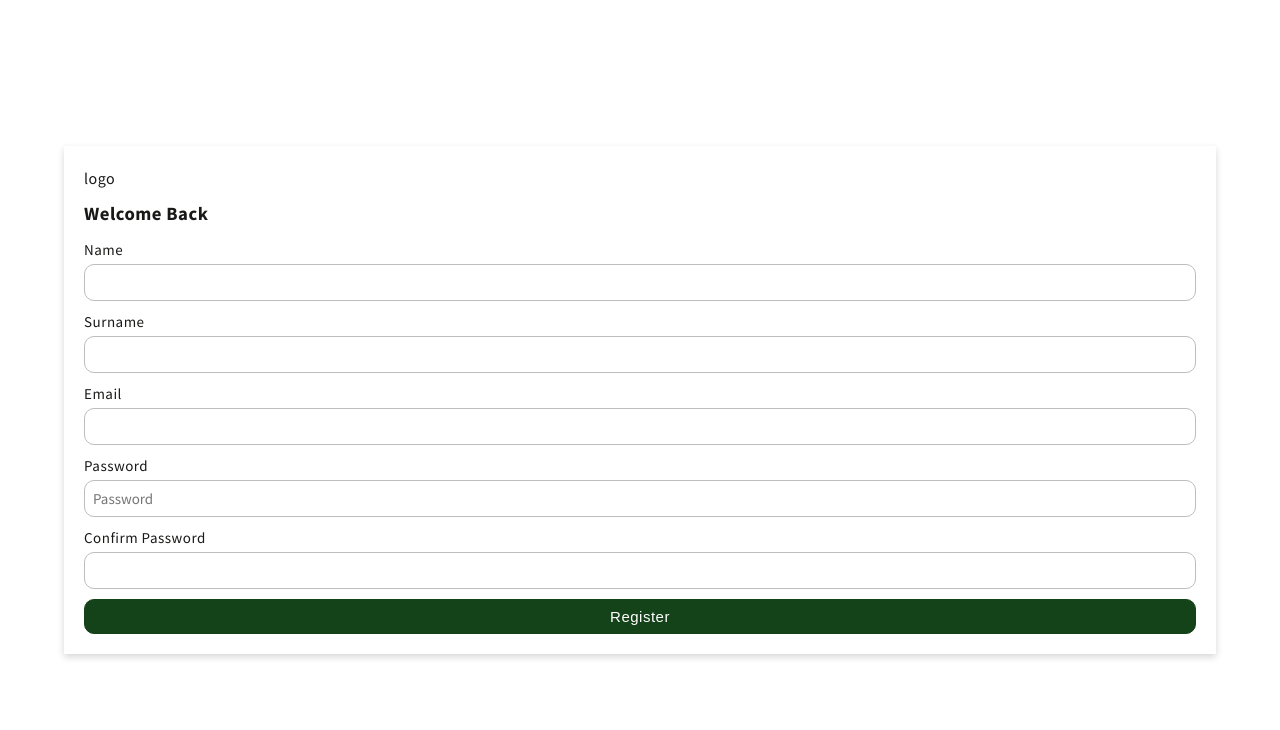
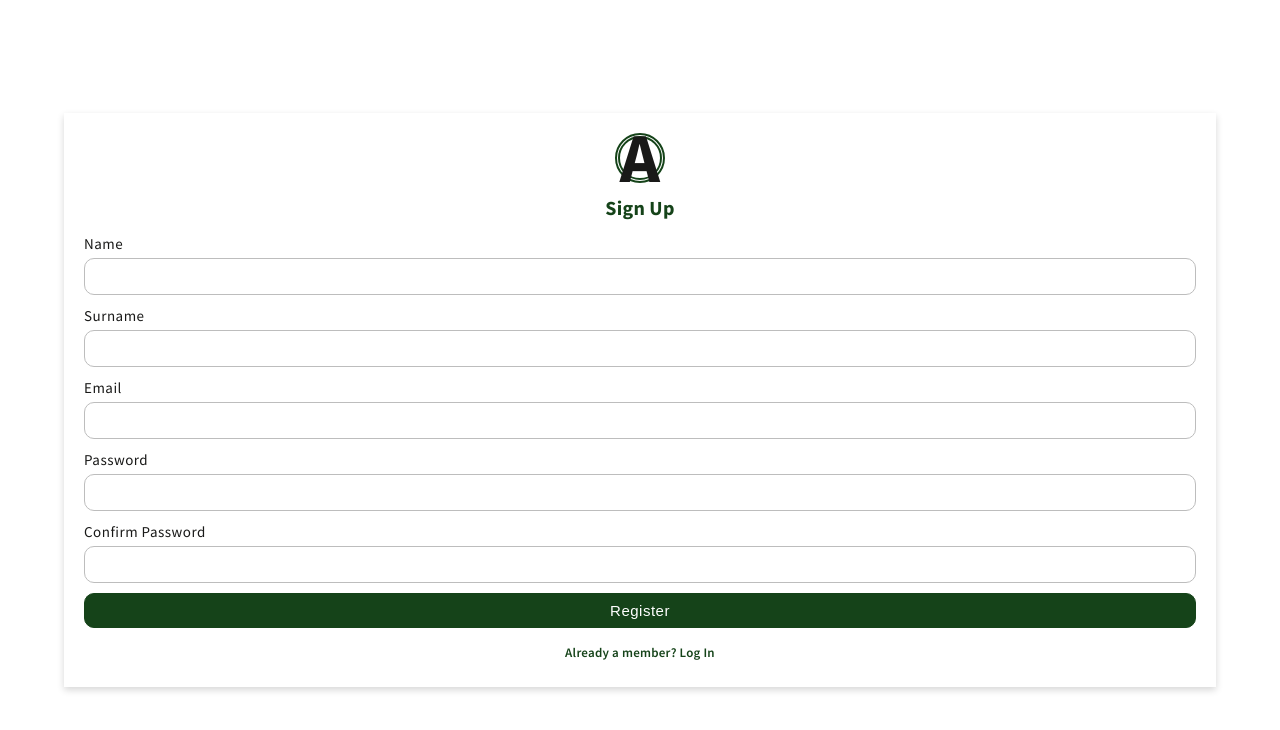
Before and after one commit to margaiwangara/accumulate-client, a React (Create React App) app: page /#/register in a window 1280 px wide. Shown: the top 730 px of the page. Built offline with nearby package versions, Linux system fonts and the light colour scheme.

Commit message:
added proptypes and implemented conditional rendering for forms

```diff
--- a/src/App.css
+++ b/src/App.css
@@ -46,3 +46,12 @@ btn {
   overflow-x: hidden;
   overflow-y: auto;
 }
+
+.simplebar-scroller .simplebar-wrapper {
+  height: 100vh;
+  width: 100%;
+  overflow-x: hidden;
+  overflow-y: auto;
+  display: grid;
+  grid-template-columns: 1fr;
+}
--- a/src/App.js
+++ b/src/App.js
@@ -2,6 +2,7 @@ import React from 'react';
 import { HashRouter, Route, Switch } from 'react-router-dom';
 import loading from './utils/app';
 
+// css
 import './App.css';
 
 // views
--- /dev/null
+++ b/src/components/App/Logo.js
@@ -0,0 +1,12 @@
+import React from 'react';
+import { LogoContainer } from '@/utils/theme';
+
+function Logo() {
+  return (
+    <LogoContainer>
+      <span>A</span>
+    </LogoContainer>
+  );
+}
+
+export default Logo;
--- /dev/null
+++ b/src/components/Auth/AuthCard.js
@@ -0,0 +1,53 @@
+import React from 'react';
+import styled from 'styled-components';
+import PropTypes from 'prop-types';
+import { pixelsToRem, fontSize } from '@/utils/styles';
+
+// components
+import Logo from '../App/Logo';
+import AuthForm from './AuthForm';
+
+function AuthCard({ heading, path }) {
+  return (
+    <AuthContainer>
+      <Card>
+        <Logo />
+        <Heading3>{heading}</Heading3>
+        <AuthForm path={path} />
+      </Card>
+    </AuthContainer>
+  );
+}
+
+AuthCard.propTypes = {
+  heading: PropTypes.string,
+  path: PropTypes.string,
+};
+
+const AuthContainer = styled.section`
+  height: 100%;
+  width: 100%;
+  display: grid;
+  grid-template-columns: 1fr;
+  align-items: center;
+  justify-items: center;
+`;
+
+const Card = styled.article`
+  padding: ${pixelsToRem(20)};
+  background-color: var(--whiteColor);
+  display: grid;
+  grid-template-columns: 1fr;
+  gap: ${pixelsToRem(10)};
+  box-shadow: 0 ${pixelsToRem(3)} ${pixelsToRem(7)} rgba(0, 0, 0, 0.16);
+  width: 90%;
+`;
+
+const Heading3 = styled.h3`
+  text-align: center;
+  color: var(--primaryColor);
+  ${fontSize(20)}
+  letter-spacing: 0.25px;
+`;
+
+export default AuthCard;
--- /dev/null
+++ b/src/components/Auth/AuthForm.js
@@ -0,0 +1,128 @@
+import React from 'react';
+import styled from 'styled-components';
+import PropTypes from 'prop-types';
+import { Link } from 'react-router-dom';
+import { pixelsToRem, fontSize } from '@/utils/styles';
+
+function AuthForm({ path }) {
+  return (
+    <AuthFormContainer autoComplete="off">
+      {path === 'register' ? (
+        <>
+          <AuthFormGroup>
+            <label htmlFor="nameField">Name</label>
+            <AuthFormInput type="text" name="name" id="nameField" required />
+          </AuthFormGroup>
+          <AuthFormGroup>
+            <label htmlFor="surnameField">Surname</label>
+            <AuthFormInput type="text" name="surname" id="surnameField" />
+          </AuthFormGroup>
+        </>
+      ) : null}
+      <AuthFormGroup>
+        <label htmlFor="emailField">Email</label>
+        <AuthFormInput type="email" name="email" id="emailField" required />
+      </AuthFormGroup>
+      <AuthFormGroup>
+        <label htmlFor="passwordField">Password</label>
+        <AuthFormInput
+          type="password"
+          name="password"
+          id="passwordField"
+          required
+        />
+      </AuthFormGroup>
+      {path === 'register' ? (
+        <AuthFormGroup>
+          <label htmlFor="confirmPasswordField">Confirm Password</label>
+          <AuthFormInput
+            type="password"
+            name="confirm_password"
+            id="confirmPasswordField"
+            required
+          />
+        </AuthFormGroup>
+      ) : null}
+      <Button type="submit" className="btn btn-primary">
+        {path === 'login' ? 'Log In' : 'Register'}
+      </Button>
+      <p>
+        {path === 'login' ? 'Not a member? ' : 'Already a member? '}
+        {path === 'login' ? (
+          <Link to="/register">Register</Link>
+        ) : (
+          <Link to="/login">Log In</Link>
+        )}
+      </p>
+    </AuthFormContainer>
+  );
+}
+
+AuthForm.propTypes = {
+  path: PropTypes.string,
+};
+
+const AuthFormContainer = styled.form`
+  display: grid;
+  grid-template-columns: 1fr;
+  gap: ${pixelsToRem(10)};
+
+  p {
+    ${fontSize(13)}
+    letter-spacing: 0.25px;
+    font-weight: 600;
+    justify-self: center;
+    padding: ${pixelsToRem(5)} 0;
+    color: var(--primaryColor);
+
+    a {
+      color: var(--primaryColor);
+      &:hover {
+        opacity: 0.5;
+      }
+    }
+  }
+`;
+
+const AuthFormGroup = styled.div`
+  display: grid;
+  grid-template-columns: 1fr;
+  gap: ${pixelsToRem(2.5)};
+
+  label {
+    ${fontSize(15)}
+  }
+`;
+
+const AuthFormInput = styled.input`
+  padding: ${pixelsToRem(8)} ${pixelsToRem(8)};
+  outline: none;
+  border: solid ${pixelsToRem(1)} var(--lightGreyColor);
+  border-radius: ${pixelsToRem(10)};
+  ${fontSize(15)}
+  color: var(--blackColor);
+`;
+
+const Button = styled.button`
+padding: ${pixelsToRem(8)};
+    text-transform: capitalize;
+    font-weight: 400;
+    ${fontSize(15)}
+    border-radius: ${pixelsToRem(10)};
+    cursor: pointer;
+    letter-spacing: ${pixelsToRem(0.5)};
+
+
+    &.btn-primary {
+      background-color: var(--primaryColor);
+      color: var(--whiteColor);
+      border: solid ${pixelsToRem(1)} var(--primaryColor);
+
+      &:hover {
+        color: var(--primary);
+        background-color: var(--whiteColor);
+      }
+    }
+`;
+
+export default AuthForm;
--- /dev/null
+++ b/src/utils/theme.js
@@ -0,0 +1,31 @@
+import styled from 'styled-components';
+import { fontSize } from './styles';
+
+export const LogoContainer = styled.div`
+  display: grid;
+  grid-template-columns: auto;
+  align-items: center;
+  justify-items: center;
+
+  span {
+    height: 50px;
+    width: 50px;
+    border: double 5px var(--primaryColor);
+    border-radius: 50%;
+    display: flex;
+    align-items: center;
+    justify-content: center;
+    ${fontSize(70)}
+    font-weight: 700;
+    position: relative;
+
+    &:after {
+      position: absolute;
+      height: 150%;
+      width: 75%;
+      background-color: var(--whiteColor);
+      top: -10px;
+      right: -10px;
+    }
+  }
+`;
--- a/src/views/Pages/Login.js
+++ b/src/views/Pages/Login.js
@@ -1,7 +1,8 @@
 import React from 'react';
+import AuthCard from '@/components/Auth/AuthCard';
 
 function Login() {
-  return <p>Login here</p>;
+  return <AuthCard path="login" heading="Log In" />;
 }
 
 export default Login;
--- a/src/views/Pages/Register.js
+++ b/src/views/Pages/Register.js
@@ -1,136 +1,8 @@
 import React from 'react';
-import styled from 'styled-components';
-import { pixelsToRem, fontSize } from '@/utils/styles';
+import AuthCard from '@/components/Auth/AuthCard';
 
 function Register() {
-  return (
-    <AuthContainer>
-      <section className="auth-card">
-        <div className="logo-container">logo</div>
-        <h3>Welcome Back</h3>
-        <form action="#auth" className="auth-form" autoComplete="off">
-          <div className="form-group">
-            <label htmlFor="nameField">Name</label>
-            <input
-              type="text"
-              name="name"
-              id="nameField"
-              className="form-control"
-              required
-            />
-          </div>
-          <div className="form-group">
-            <label htmlFor="surnameField">Surname</label>
-            <input
-              type="text"
-              name="surname"
-              id="surnameField"
-              className="form-control"
-            />
-          </div>
-          <div className="form-group">
-            <label htmlFor="emailField">Email</label>
-            <input
-              type="email"
-              name="email"
-              id="emailField"
-              className="form-control"
-              required
-            />
-          </div>
-          <div className="form-group">
-            <label htmlFor="passwordField">Password</label>
-            <input
-              type="password"
-              name="password"
-              id="passwordField"
-              className="form-control"
-              placeholder="Password"
-              required
-            />
-          </div>
-          <div className="form-group">
-            <label htmlFor="confirmPasswordField">Confirm Password</label>
-            <input
-              type="password"
-              name="confirm_password"
-              id="confirmPasswordField"
-              className="form-control"
-              required
-            />
-          </div>
-          <button type="submit" class="btn btn-primary">
-            Register
-          </button>
-        </form>
-      </section>
-    </AuthContainer>
-  );
+  return <AuthCard heading="Sign Up" path="register" />;
 }
 
-const AuthContainer = styled.section`
-  height: 100%;
-  width: 100%;
-  display: grid;
-  grid-template-columns: 1fr;
-  align-items: center;
-  justify-items: center;
-
-  .auth-card {
-    padding: ${pixelsToRem(20)};
-    background-color: var(--whiteColor);
-    display: grid;
-    grid-template-columns: 1fr;
-    gap: ${pixelsToRem(10)};
-    box-shadow: 0 ${pixelsToRem(3)} ${pixelsToRem(7)} rgba(0, 0, 0, 0.16);
-    width: 90%;
-  }
-
-  .auth-form {
-    display: grid;
-    grid-template-columns: 1fr;
-    gap: ${pixelsToRem(10)};
-  }
-
-  .form-group {
-    display: grid;
-    grid-template-columns: 1fr;
-    gap: ${pixelsToRem(2.5)};
-
-    label {
-      ${fontSize(15)}
-    }
-  }
-
-  .form-control {
-    padding: ${pixelsToRem(8)} ${pixelsToRem(8)};
-    outline: none;
-    border: solid ${pixelsToRem(1)} var(--lightGreyColor);
-    border-radius: ${pixelsToRem(10)};
-    ${fontSize(15)}
-    color: var(--blackColor);
-  }
-
-  .btn {
-    padding: ${pixelsToRem(8)};
-    text-transform: capitalize;
-    font-weight: 400;
-    ${fontSize(15)}
-    border-radius: ${pixelsToRem(10)};
-    cursor: pointer;
-    letter-spacing: ${pixelsToRem(0.5)};
-
-
-    &.btn-primary {
-      background-color: var(--primaryColor);
-      color: var(--whiteColor);
-      border: solid ${pixelsToRem(1)} var(--primaryColor);
-
-      &:hover {
-        color: var(--primary);
-        background-color: var(--whiteColor);
-      }
-    }
-  }
-`;
 export default Register;
```
